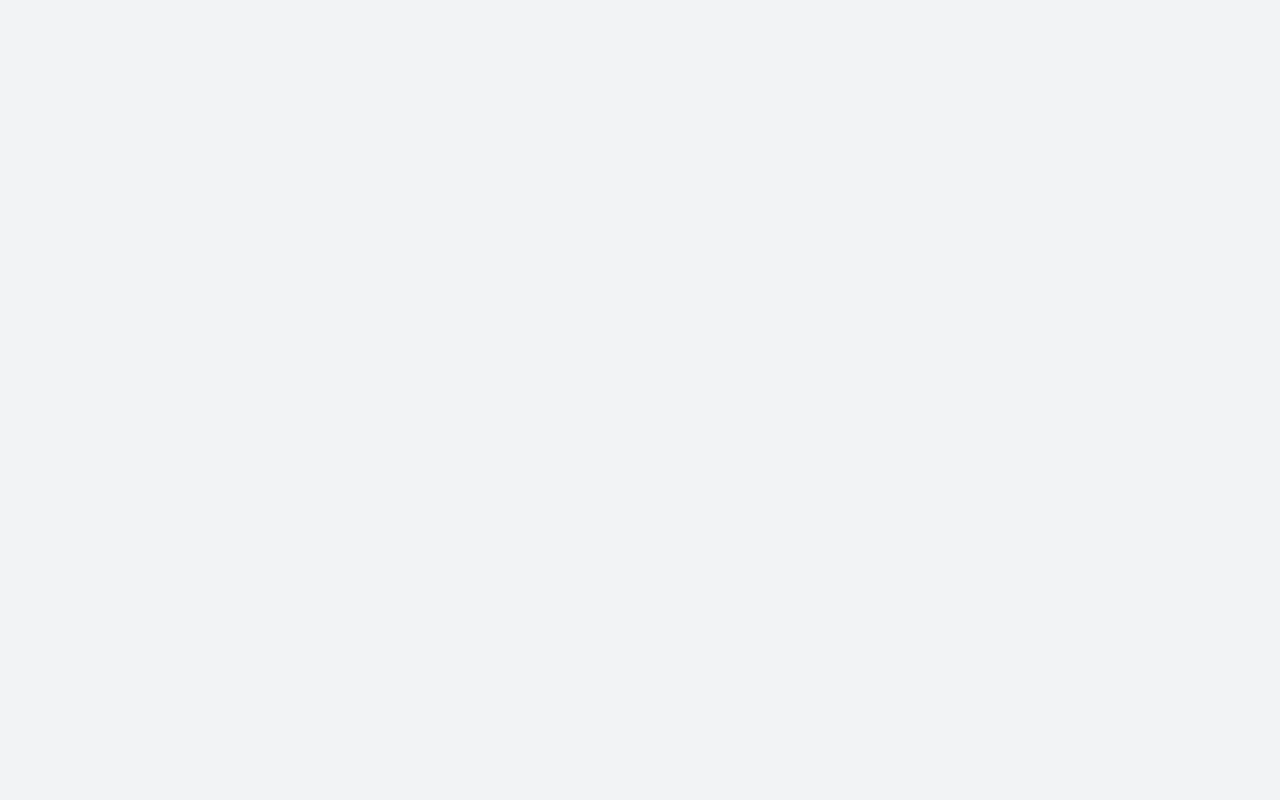
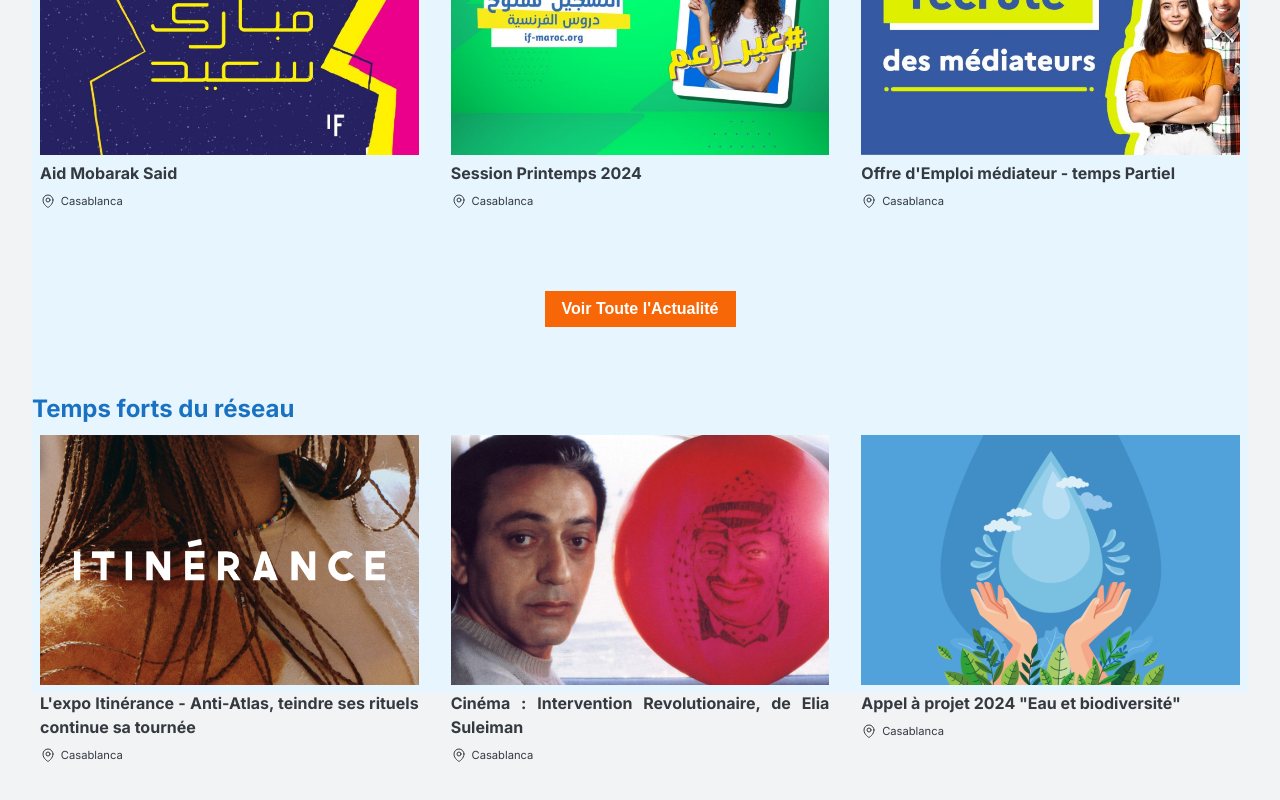
Before and after one commit to OussamaAalailiev/casa-learning-center, an Angular app: page / in a window 1280 px wide. Shown: the part 2512-3312 px from the top of the page. Before the commit the page ends 2325 px from the top, so only its background shows below. Built offline with nearby package versions, Linux system fonts and the light colour scheme.

Commit message:
add event cards

```diff
--- a/src/app/app.component.html
+++ b/src/app/app.component.html
@@ -1,2 +1,3 @@
 <app-nav></app-nav>
 <app-product-feature></app-product-feature>
+<app-section-events></app-section-events>
--- a/src/app/product-feature/product-feature.component.css
+++ b/src/app/product-feature/product-feature.component.css
@@ -6,12 +6,6 @@ section {
 /* ******************************************************** */
 /* ********** Product (Certifications and More) Card ****** */
 /* ******************************************************** */
-.section-products {
-}
-
-.product-card-title {
-  color: #3e95ec;
-}
 
 .product-card-image {
   width: 30%;
@@ -21,6 +15,7 @@ section {
 }
 .product-card-title {
   margin-bottom: 1rem;
+  color: #1971c2;
   /* font-weight: 900; */
 }
 .product-card-description-para {
--- a/src/app/section-events/section-events.component.css
+++ b/src/app/section-events/section-events.component.css
@@ -0,0 +1,66 @@
+.event-section {
+  background-color: #e7f5ff;
+}
+.first-grid {
+  margin-top: 7rem;
+}
+.grid-3-col {
+  display: grid;
+  grid-template-columns: repeat(3, 1fr);
+  grid-template-rows: 1fr;
+  gap: 2rem;
+  margin-bottom: 8rem;
+  padding: 0.5rem;
+}
+h2 {
+  color: #1971c2;
+}
+h3 {
+  font-size: 1rem;
+}
+figure {
+  height: 250px;
+}
+.event-img {
+  width: 100%;
+  /* The 2 properties below to let the image fill the card by the same area: */
+  height: 100%;
+  object-fit: cover;
+}
+.map-city-flex {
+  display: flex;
+  align-items: center;
+  font-size: 0.7rem;
+  gap: 0.3rem;
+  margin-top: 0.5rem;
+}
+.map-icon {
+  width: 1rem;
+}
+.btn-actualite {
+  font-size: 1rem;
+  font-weight: 600;
+  padding: 0.5rem 1rem;
+  background-color: #f76707;
+  color: #fff;
+  border: 1px solid #f76707;
+  cursor: pointer;
+}
+.btn-container {
+  text-align: center;
+  margin-bottom: 4rem;
+}
+.btn-actualite:active,
+.btn-actualite:hover {
+  background-color: #fff;
+  color: #f76707;
+  border: 1px solid #f76707;
+}
+
+@media (max-width: 767px) {
+  .grid-3-col {
+    display: grid;
+    grid-template-columns: 1fr;
+    gap: 5rem;
+  }
+}
--- a/src/app/section-events/section-events.component.html
+++ b/src/app/section-events/section-events.component.html
@@ -1 +1,200 @@
-<p>section-events works!</p>
+<section class="event-section">
+  <section class="first-grid">
+    <h2>Actualité</h2>
+    <section class="grid-3-col">
+      <figure class="card-event">
+        <img
+          class="event-img"
+          src="../../assets/aid mobarak.jpg"
+          alt="aid mobarak picture"
+        />
+        <h3>Aid Mobarak Said</h3>
+        <div class="map-city-flex">
+          <svg
+            xmlns="http://www.w3.org/2000/svg"
+            fill="none"
+            viewBox="0 0 24 24"
+            stroke-width="1.5"
+            stroke="currentColor"
+            class="icon map-icon"
+          >
+            <path
+              stroke-linecap="round"
+              stroke-linejoin="round"
+              d="M15 10.5a3 3 0 1 1-6 0 3 3 0 0 1 6 0Z"
+            />
+            <path
+              stroke-linecap="round"
+              stroke-linejoin="round"
+              d="M19.5 10.5c0 7.142-7.5 11.25-7.5 11.25S4.5 17.642 4.5 10.5a7.5 7.5 0 1 1 15 0Z"
+            />
+          </svg>
+          <p>Casablanca</p>
+        </div>
+      </figure>
+      <figure class="card-event">
+        <img
+          class="event-img"
+          src="../../assets/session printemps.jpg"
+          alt="aid mobarak picture"
+        />
+        <h3>Session Printemps 2024</h3>
+        <div class="map-city-flex">
+          <svg
+            xmlns="http://www.w3.org/2000/svg"
+            fill="none"
+            viewBox="0 0 24 24"
+            stroke-width="1.5"
+            stroke="currentColor"
+            class="icon map-icon"
+          >
+            <path
+              stroke-linecap="round"
+              stroke-linejoin="round"
+              d="M15 10.5a3 3 0 1 1-6 0 3 3 0 0 1 6 0Z"
+            />
+            <path
+              stroke-linecap="round"
+              stroke-linejoin="round"
+              d="M19.5 10.5c0 7.142-7.5 11.25-7.5 11.25S4.5 17.642 4.5 10.5a7.5 7.5 0 1 1 15 0Z"
+            />
+          </svg>
+          <p>Casablanca</p>
+        </div>
+      </figure>
+      <figure class="card-event">
+        <img
+          class="event-img"
+          src="../../assets/Offre emploi.jpg"
+          alt="aid mobarak picture"
+        />
+        <h3>Offre d'Emploi médiateur - temps Partiel</h3>
+        <div class="map-city-flex">
+          <svg
+            xmlns="http://www.w3.org/2000/svg"
+            fill="none"
+            viewBox="0 0 24 24"
+            stroke-width="1.5"
+            stroke="currentColor"
+            class="icon map-icon"
+          >
+            <path
+              stroke-linecap="round"
+              stroke-linejoin="round"
+              d="M15 10.5a3 3 0 1 1-6 0 3 3 0 0 1 6 0Z"
+            />
+            <path
+              stroke-linecap="round"
+              stroke-linejoin="round"
+              d="M19.5 10.5c0 7.142-7.5 11.25-7.5 11.25S4.5 17.642 4.5 10.5a7.5 7.5 0 1 1 15 0Z"
+            />
+          </svg>
+          <p>Casablanca</p>
+        </div>
+      </figure>
+    </section>
+  </section>
+
+  <div class="btn-container">
+    <button class="btn-actualite">Voir Toute l'Actualité</button>
+  </div>
+
+  <section class="second-grid">
+    <h2>Temps forts du réseau</h2>
+    <section class="grid-3-col">
+      <figure class="card-event">
+        <img
+          class="event-img"
+          src="../../assets/event cinema.png"
+          alt="aid mobarak picture"
+        />
+        <h3>
+          L'expo Itinérance - Anti-Atlas, teindre ses rituels continue sa
+          tournée
+        </h3>
+        <div class="map-city-flex">
+          <svg
+            xmlns="http://www.w3.org/2000/svg"
+            fill="none"
+            viewBox="0 0 24 24"
+            stroke-width="1.5"
+            stroke="currentColor"
+            class="icon map-icon"
+          >
+            <path
+              stroke-linecap="round"
+              stroke-linejoin="round"
+              d="M15 10.5a3 3 0 1 1-6 0 3 3 0 0 1 6 0Z"
+            />
+            <path
+              stroke-linecap="round"
+              stroke-linejoin="round"
+              d="M19.5 10.5c0 7.142-7.5 11.25-7.5 11.25S4.5 17.642 4.5 10.5a7.5 7.5 0 1 1 15 0Z"
+            />
+          </svg>
+          <p>Casablanca</p>
+        </div>
+      </figure>
+      <figure class="card-event">
+        <img
+          class="event-img"
+          src="../../assets/event yaser arafat.png"
+          alt="aid mobarak picture"
+        />
+        <h3>Cinéma : Intervention Revolutionaire, de Elia Suleiman</h3>
+        <div class="map-city-flex">
+          <svg
+            xmlns="http://www.w3.org/2000/svg"
+            fill="none"
+            viewBox="0 0 24 24"
+            stroke-width="1.5"
+            stroke="currentColor"
+            class="icon map-icon"
+          >
+            <path
+              stroke-linecap="round"
+              stroke-linejoin="round"
+              d="M15 10.5a3 3 0 1 1-6 0 3 3 0 0 1 6 0Z"
+            />
+            <path
+              stroke-linecap="round"
+              stroke-linejoin="round"
+              d="M19.5 10.5c0 7.142-7.5 11.25-7.5 11.25S4.5 17.642 4.5 10.5a7.5 7.5 0 1 1 15 0Z"
+            />
+          </svg>
+          <p>Casablanca</p>
+        </div>
+      </figure>
+      <figure class="card-event">
+        <img
+          class="event-img"
+          src="../../assets/event eau et biodiversite.png"
+          alt="aid mobarak picture"
+        />
+        <h3>Appel à projet 2024 "Eau et biodiversité"</h3>
+        <div class="map-city-flex">
+          <svg
+            xmlns="http://www.w3.org/2000/svg"
+            fill="none"
+            viewBox="0 0 24 24"
+            stroke-width="1.5"
+            stroke="currentColor"
+            class="icon map-icon"
+          >
+            <path
+              stroke-linecap="round"
+              stroke-linejoin="round"
+              d="M15 10.5a3 3 0 1 1-6 0 3 3 0 0 1 6 0Z"
+            />
+            <path
+              stroke-linecap="round"
+              stroke-linejoin="round"
+              d="M19.5 10.5c0 7.142-7.5 11.25-7.5 11.25S4.5 17.642 4.5 10.5a7.5 7.5 0 1 1 15 0Z"
+            />
+          </svg>
+          <p>Casablanca</p>
+        </div>
+      </figure>
+    </section>
+  </section>
+</section>
```
Also changed, not shown: src/app/app.component.ts (+7 -1 lines).
